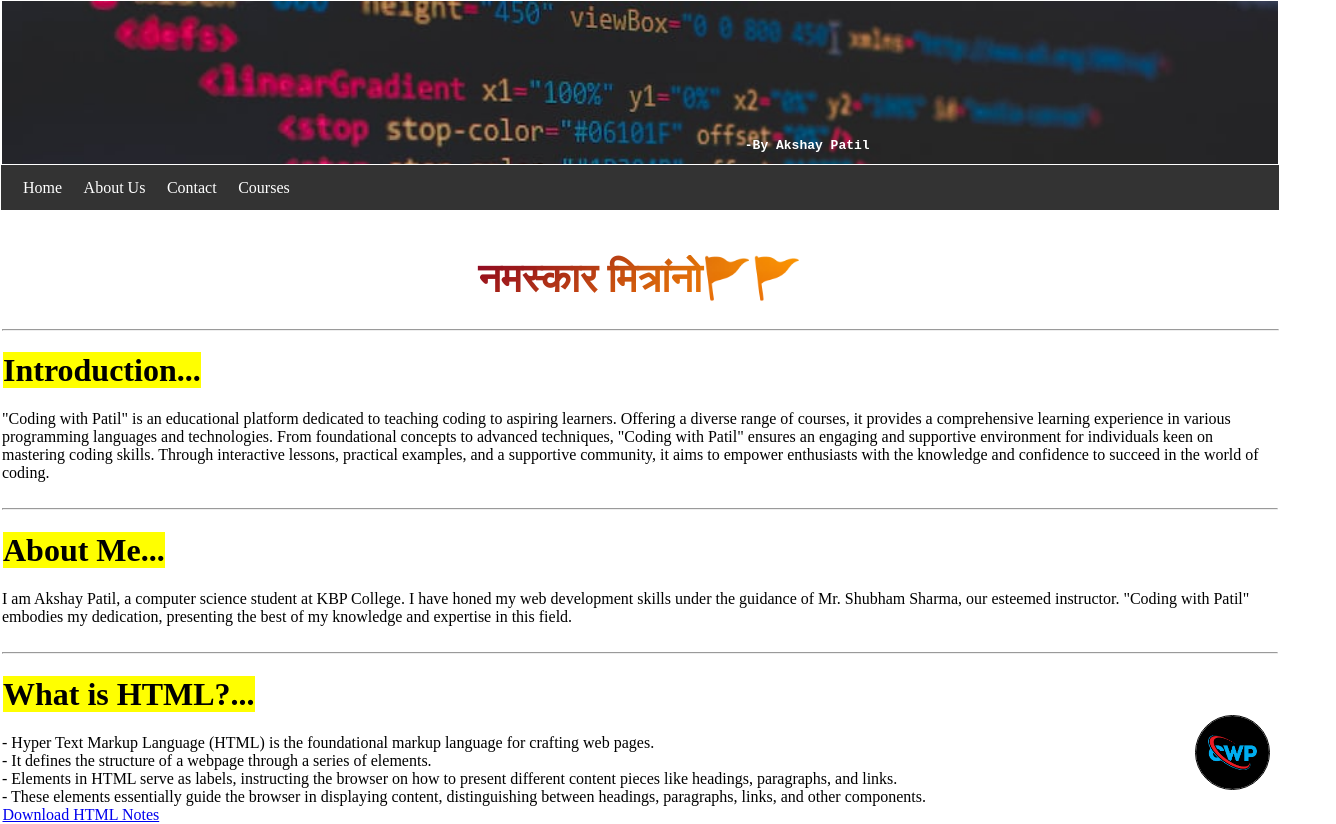
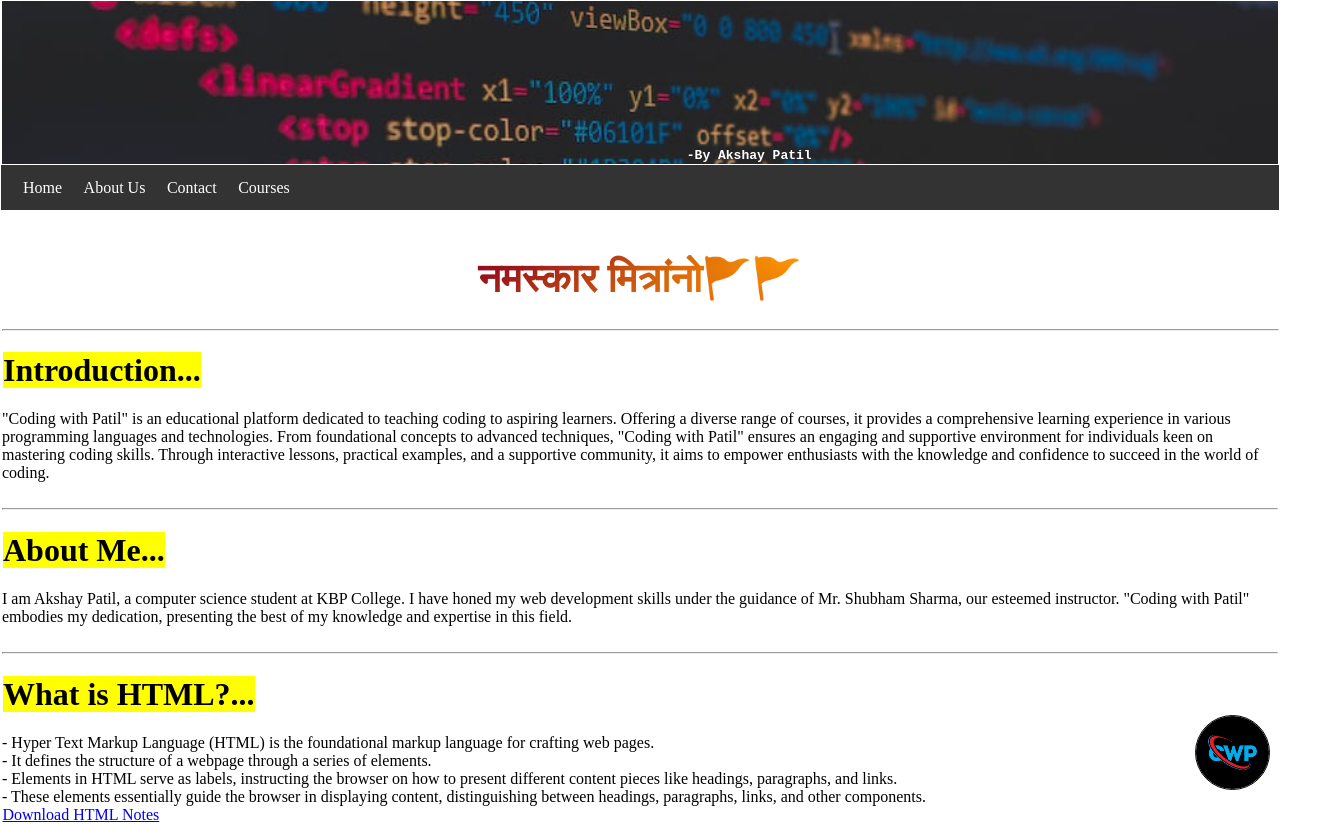
Before and after one commit to akshay5998/codingwithpatil, a plain HTML site: page index.html in a window 1280 px wide. Shown: the top 824 px of the page, 1336 px wide, since content can reach past the window. Drawn offline with Linux system fonts and the light colour scheme.

Commit message:
Update style.css

```diff
--- a/style.css
+++ b/style.css
@@ -2,11 +2,6 @@
 *{
   margin-left:0.5px;
   margin-right:0.5px;
-}
-pre{
-  position:relative;
-  left:58px;
-  bottom:10px;
 }
 body {
     margin:0;
```
